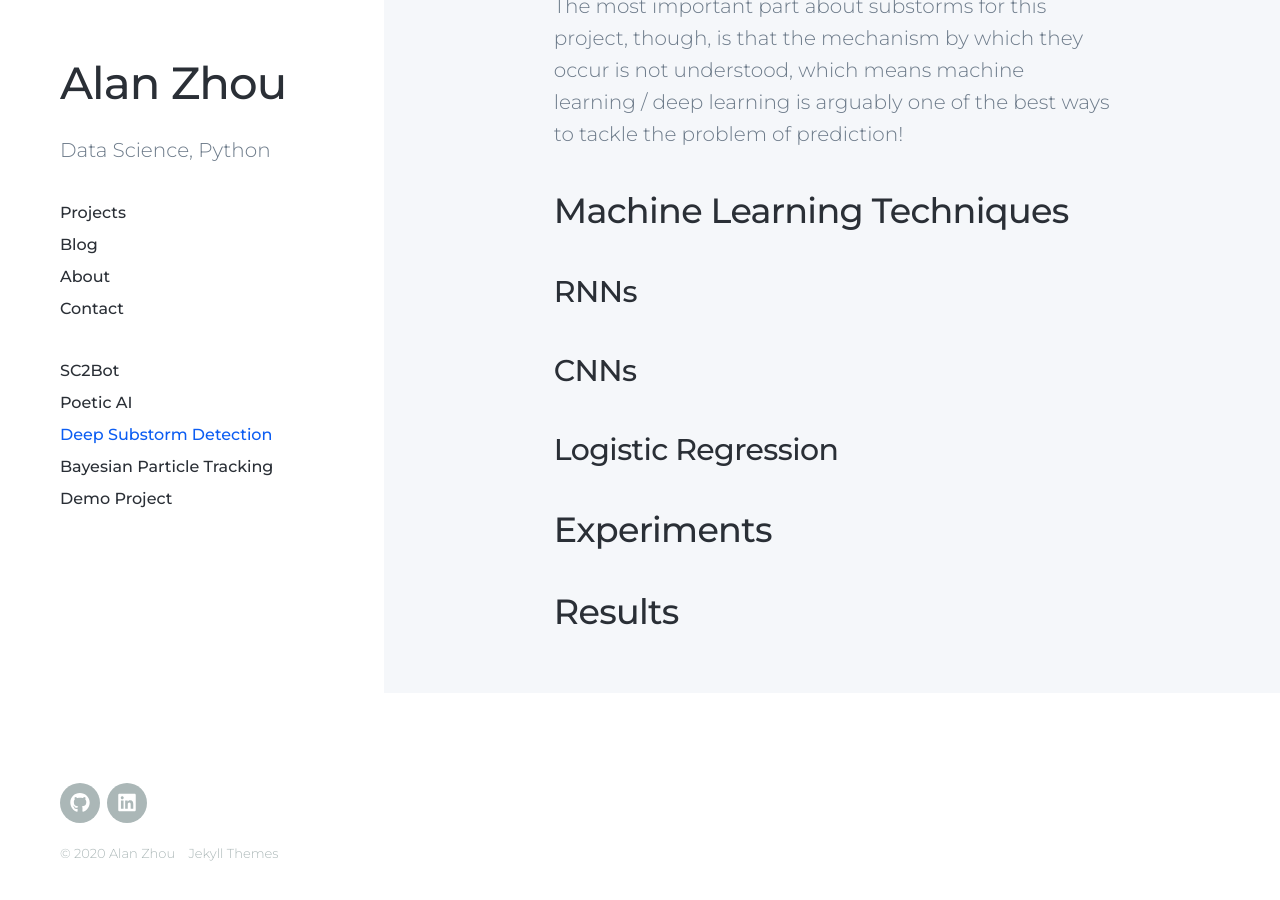
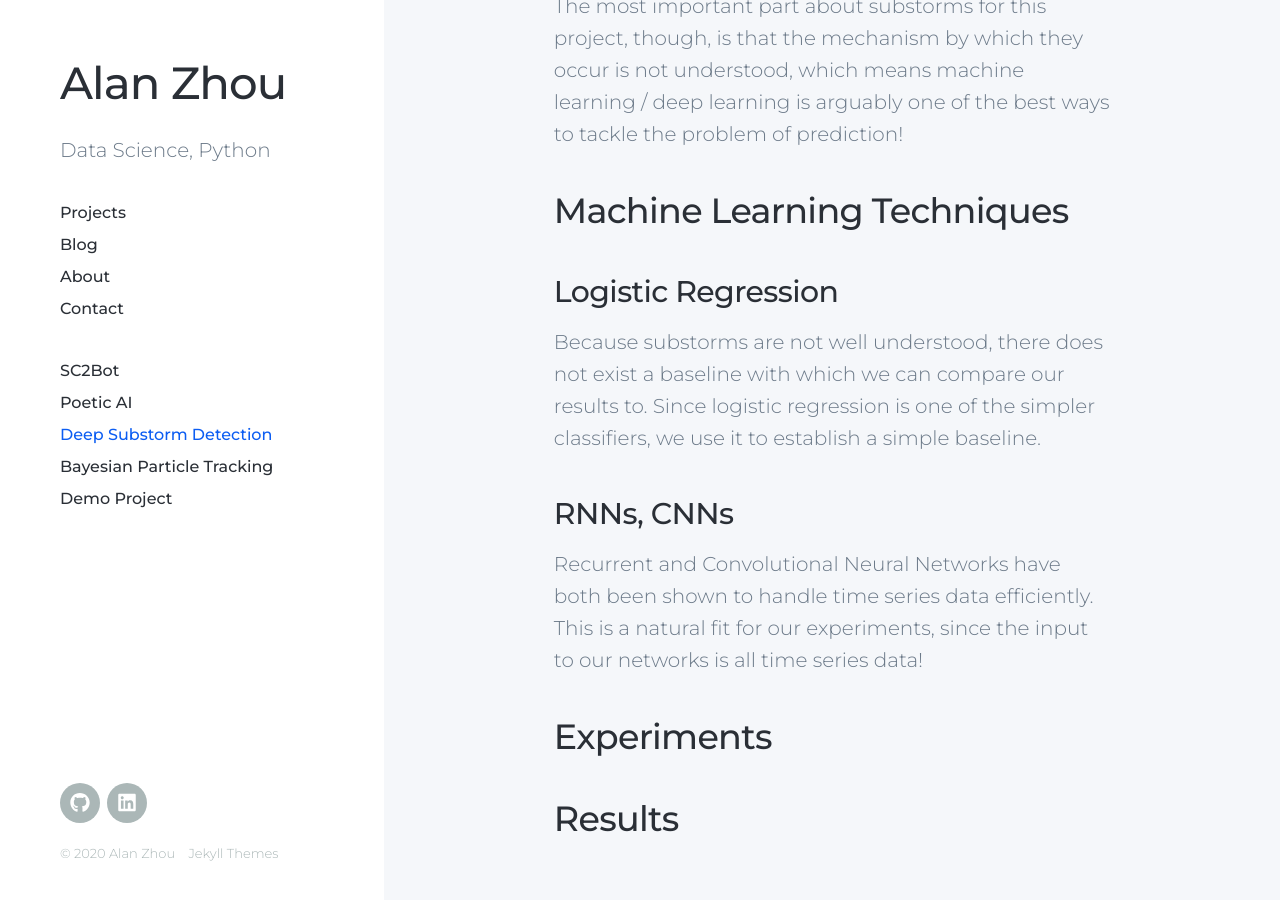
Before and after one commit to alanxzhou/alanxzhou.github.io, a Jekyll site: the page built from _projects/2020-03-10-substorm.md, in a window 1280 px wide and 900 px high, scrolled down 1860 px. Built offline with Jekyll 4.4.1, drawn with Linux system fonts in a browser that asks for light colours; nearby versions of some CDN libraries.

Commit message:
Update 2020-03-10-substorm.md
Some descriptions

```diff
--- a/_projects/2020-03-10-substorm.md
+++ b/_projects/2020-03-10-substorm.md
@@ -20,12 +20,14 @@ The most important part about substorms for this project, though, is that the me
 
 ## Machine Learning Techniques
 
-### RNNs
+### Logistic Regression
 
-### CNNs
+Because substorms are not well understood, there does not exist a baseline with which we can compare our results to. Since logistic regression is one of the simpler classifiers, we use it to establish a simple baseline.
 
-### Logistic Regression
+### RNNs, CNNs
+Recurrent and Convolutional Neural Networks have both been shown to handle time series data efficiently. This is a natural fit for our experiments, since the input to our networks is all time series data!
 
 ## Experiments
 
+
 ## Results
```
